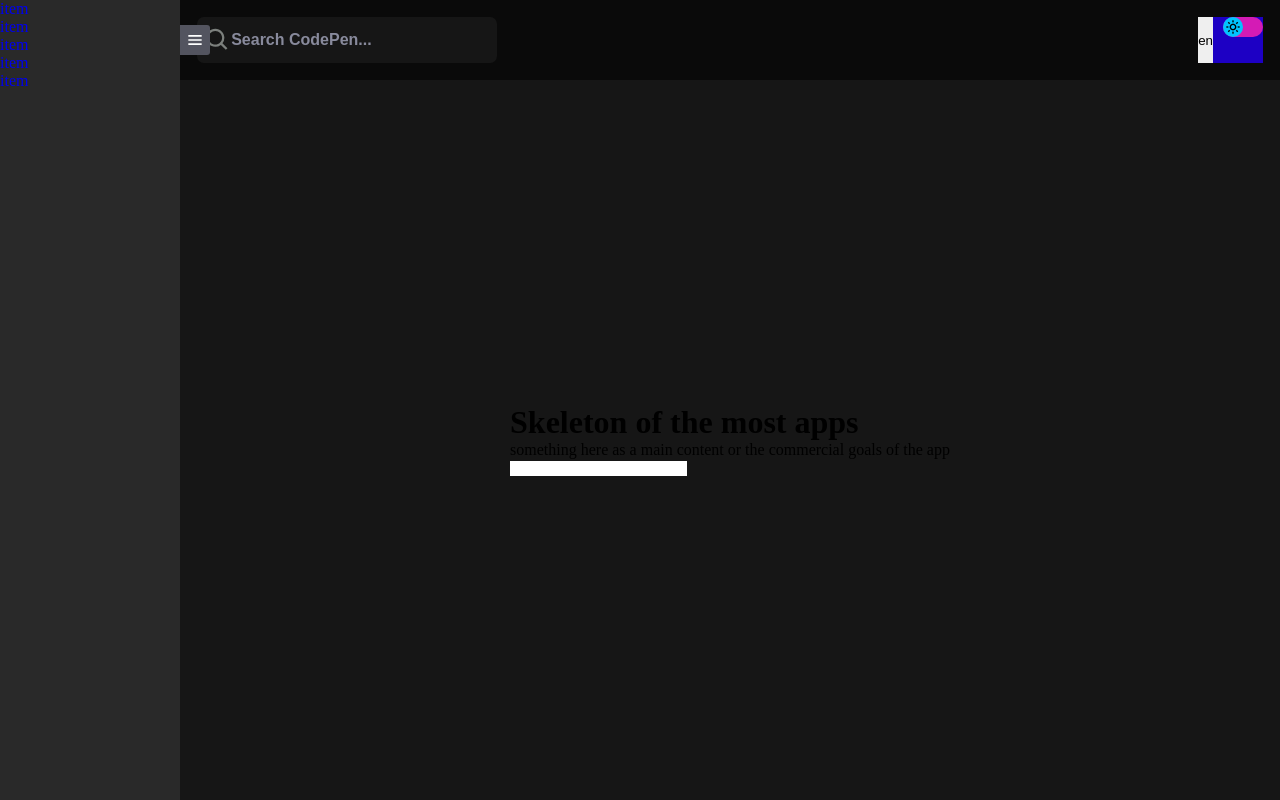
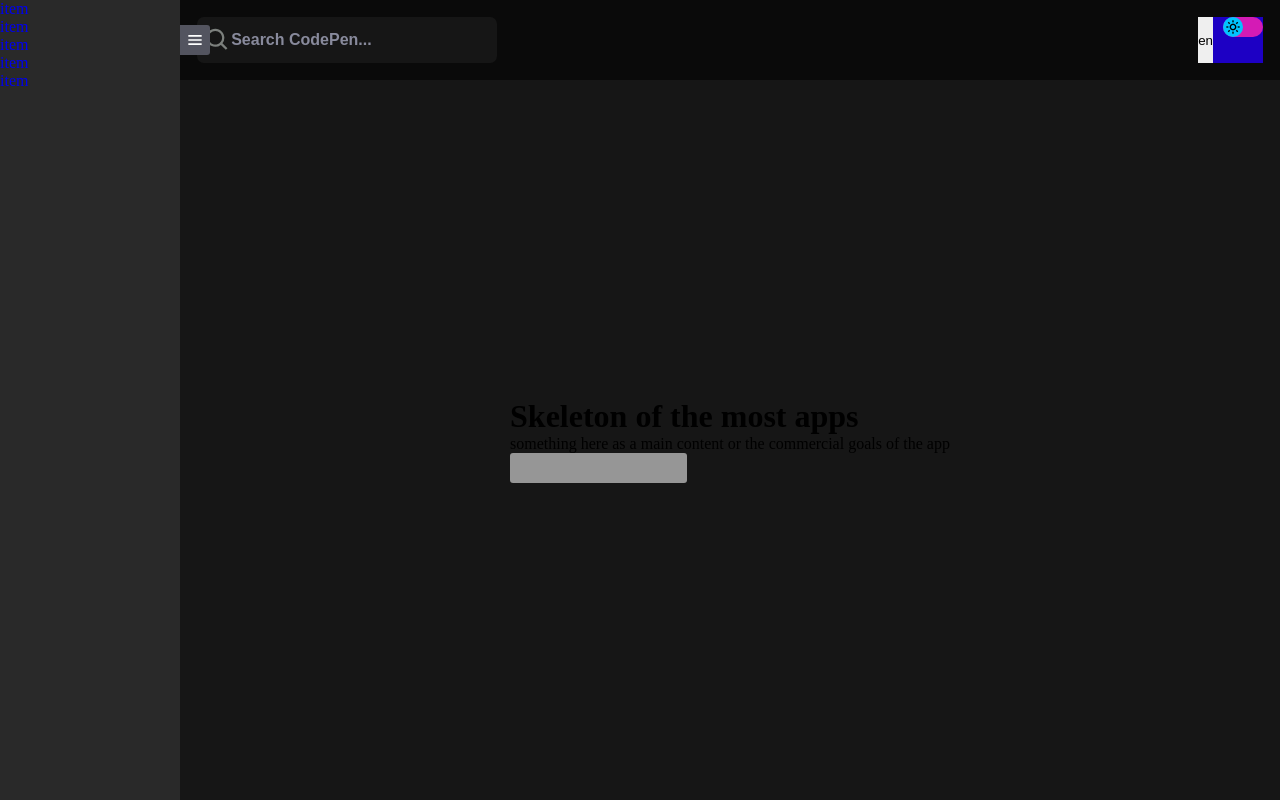
Before and after one commit to farzinkhamushi/codepen-clone, a plain HTML site: page index.html in a window 1280 px wide. Drawn offline with nearby package versions, Linux system fonts and the light colour scheme.

Commit message:
input settings

```diff
--- a/style.css
+++ b/style.css
@@ -165,20 +165,28 @@
 .number_input::-webkit-outer-spin-button {
     -webkit-appearance: none;
     margin: 0;
+}
+.number_input {
+    /* حذف فلش‌ها در Firefox */
+    -moz-appearance: textfield;
+    height: 30px;
+    color: #d3d3d3 !important;
+    background-color: #969696;
+    border-radius: 3px;
+}
+.number_input:focus{
+    outline: none;
+    color: #d3d3d3 !important;
+    background-color: #969696;
+}
 
 
-}
-/* حذف فلش‌ها در Firefox */
-.number_input {
-    -moz-appearance: textfield;
-}
 /* حذف فلش‌ها در مرورگرهای مبتنی بر WebKit (مانند Chrome, Safari) */
 input[type="number"]::-webkit-inner-spin-button,
 input[type="number"]::-webkit-outer-spin-button {
     -webkit-appearance: none;
     margin: 0;
 }
-
 /* حذف فلش‌ها در Firefox */
 input[type="number"] {
     -moz-appearance: textfield;
```
